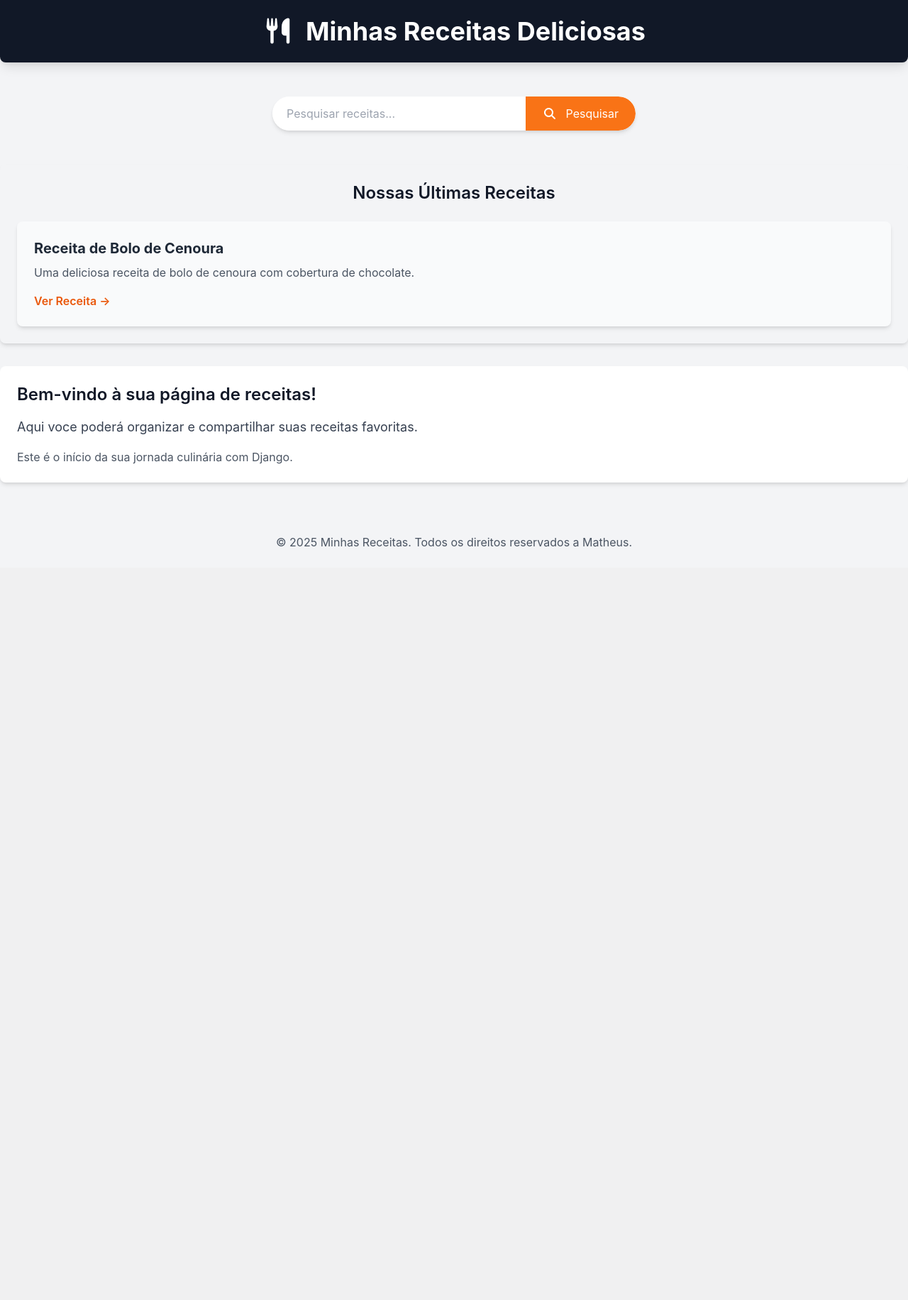
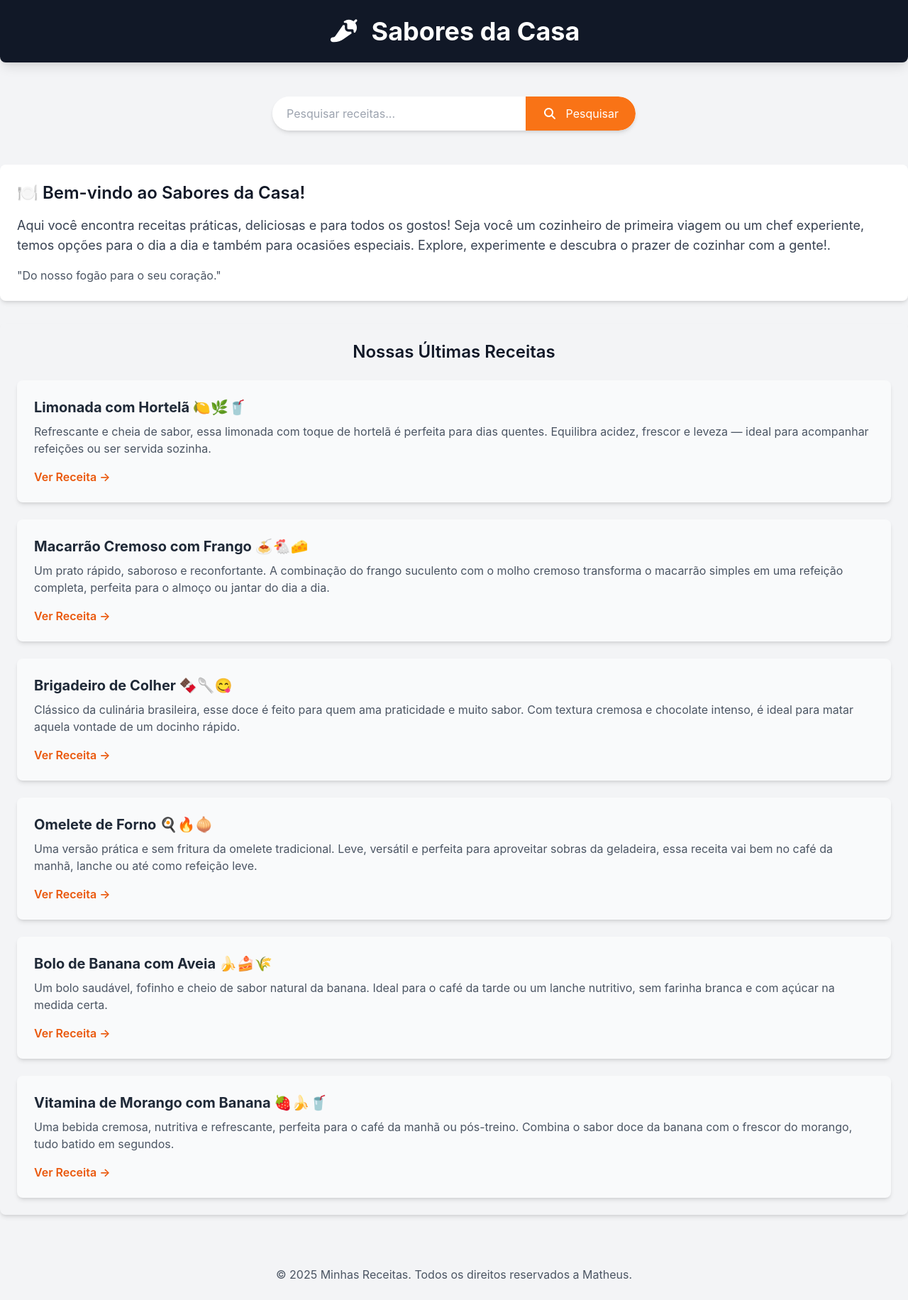
Before and after one commit to Matheus-Rodd/Projeto-Receitas, a Django app: template receitas/templates/receitas/home.html in a window 1280 px wide. Shown: the whole page at 71% size. Before the commit the page ends 771 px from the top, so only its background shows below. Run offline with Django 5.2, Linux system fonts and the light colour scheme; the template is opened without the code that fills it, so the values that code supplies are empty; parts of the project's set-up code (start-up, migrations or seed data) failed here and were passed over; some libraries are stand-ins or nearby versions.

Commit message:
Att. design

```diff
--- a/receitas/templates/receitas/home.html
+++ b/receitas/templates/receitas/home.html
@@ -20,11 +20,11 @@
             <!-- Agrupamento para o Ícone e Título (Centralizado) -->
             <div class="flex items-center mb-4 sm:mb-0">
                 <div class="text-4xl mr-4">
-                    <i class="fas fa-utensils"></i> <!-- Ícone de utensílios (faca e garfo) -->
+                    <i class="fas fa-pepper-hot"></i> <!-- Ícone de utensílios (faca e garfo) -->
                 </div>
                 <!-- Título da Página -->
                 <h1 class="text-4xl font-bold text-center sm:text-left">
-                    Minhas Receitas Deliciosas
+                    Sabores da Casa
                 </h1>
             </div>
             <nav class="mt-4 sm:mt-0">
@@ -47,6 +47,13 @@
 
     <!-- START: Conteúdo Principal da Página com Containers de Receitas-->
 
+       <!-- Conteúdo Principal da Página-->
+<main class="container mx-auto p-6 mt-8 bg-white rounded-lg shadow-md">
+    <h2 class="text-2xl font-semibold mb-4"> 🍽️ Bem-vindo ao Sabores da Casa!</h2>
+    <p class="text-lg text-gray-700"> Aqui você encontra receitas práticas, deliciosas e para todos os gostos! Seja você um cozinheiro de primeira viagem ou um chef experiente, temos opções para o dia a dia e também para ocasiões especiais. Explore, experimente e descubra o prazer de cozinhar com a gente!.</p>
+    <p class="mt-4 text-gray-600">"Do nosso fogão para o seu coração."</p>
+</main>
+
     <main class="container mx-auto p-6 mt-8 bh-white rounded-lg shadow-md">
 
         <!-- Título da seção de receitas -->
@@ -55,18 +62,48 @@
         <div class="flex flex-wrap justify-center gap-6">
            <!-- Receita 1 -->
             <div class="w-full sm:w-[calc(50%-1;5rem)] lg:w-[calc(33,333%-1.5rem)] bg-gray-50 p-6 rounded-lg shadow-md hover:shadow-lg transition-shadow duration-300 ease-in-out">
-                <h3 class="text-xl font-bold mb-2 text-gray-800">Receita de Bolo de Cenoura</h3>
-                <p class="text-gray-600 mb-4">Uma deliciosa receita de bolo de cenoura com cobertura de chocolate.</p>
+                <h3 class="text-xl font-bold mb-2 text-gray-800">Limonada com Hortelã 🍋🌿🥤</h3>
+                <p class="text-gray-600 mb-4">Refrescante e cheia de sabor, essa limonada com toque de hortelã é perfeita para dias quentes. Equilibra acidez, frescor e leveza — ideal para acompanhar refeições ou ser servida sozinha.</p>
+                <a href="#" class="text-orange-600 hover:text-orange-800 font-semibold">Ver Receita &rarr;</a>
+            </div>
+
+            <!-- Receita 2 -->
+            <div class="w-full sm:w-[calc(50%-1;5rem)] lg:w-[calc(33,333%-1.5rem)] bg-gray-50 p-6 rounded-lg shadow-md hover:shadow-lg transition-shadow duration-300 ease-in-out">
+                <h3 class="text-xl font-bold mb-2 text-gray-800">Macarrão Cremoso com Frango 🍝🐔🧀</h3>
+                <p class="text-gray-600 mb-4">Um prato rápido, saboroso e reconfortante. A combinação do frango suculento com o molho cremoso transforma o macarrão simples em uma refeição completa, perfeita para o almoço ou jantar do dia a dia.</p>
+                <a href="#" class="text-orange-600 hover:text-orange-800 font-semibold">Ver Receita &rarr;</a>
+            </div>
+
+            <!-- Receita 3 -->
+            <div class="w-full sm:w-[calc(50%-1;5rem)] lg:w-[calc(33,333%-1.5rem)] bg-gray-50 p-6 rounded-lg shadow-md hover:shadow-lg transition-shadow duration-300 ease-in-out">
+                <h3 class="text-xl font-bold mb-2 text-gray-800">Brigadeiro de Colher 🍫🥄😋</h3>
+                <p class="text-gray-600 mb-4">Clássico da culinária brasileira, esse doce é feito para quem ama praticidade e muito sabor. Com textura cremosa e chocolate intenso, é ideal para matar aquela vontade de um docinho rápido.</p>
+                <a href="#" class="text-orange-600 hover:text-orange-800 font-semibold">Ver Receita &rarr;</a>
+            </div>
+
+            <!-- Receita 4 -->
+            <div class="w-full sm:w-[calc(50%-1;5rem)] lg:w-[calc(33,333%-1.5rem)] bg-gray-50 p-6 rounded-lg shadow-md hover:shadow-lg transition-shadow duration-300 ease-in-out">
+                <h3 class="text-xl font-bold mb-2 text-gray-800">Omelete de Forno 🍳🔥🧅</h3>
+                <p class="text-gray-600 mb-4">Uma versão prática e sem fritura da omelete tradicional. Leve, versátil e perfeita para aproveitar sobras da geladeira, essa receita vai bem no café da manhã, lanche ou até como refeição leve.</p>
+                <a href="#" class="text-orange-600 hover:text-orange-800 font-semibold">Ver Receita &rarr;</a>
+            </div>
+
+            <!-- Receita 5 -->
+            <div class="w-full sm:w-[calc(50%-1;5rem)] lg:w-[calc(33,333%-1.5rem)] bg-gray-50 p-6 rounded-lg shadow-md hover:shadow-lg transition-shadow duration-300 ease-in-out">
+                <h3 class="text-xl font-bold mb-2 text-gray-800">Bolo de Banana com Aveia 🍌🍰🌾</h3>
+                <p class="text-gray-600 mb-4">Um bolo saudável, fofinho e cheio de sabor natural da banana. Ideal para o café da tarde ou um lanche nutritivo, sem farinha branca e com açúcar na medida certa.</p>
+                <a href="#" class="text-orange-600 hover:text-orange-800 font-semibold">Ver Receita &rarr;</a>
+            </div>
+
+            <!-- Receita 6 -->
+            <div class="w-full sm:w-[calc(50%-1;5rem)] lg:w-[calc(33,333%-1.5rem)] bg-gray-50 p-6 rounded-lg shadow-md hover:shadow-lg transition-shadow duration-300 ease-in-out">
+                <h3 class="text-xl font-bold mb-2 text-gray-800">Vitamina de Morango com Banana 🍓🍌🥤</h3>
+                <p class="text-gray-600 mb-4">Uma bebida cremosa, nutritiva e refrescante, perfeita para o café da manhã ou pós-treino. Combina o sabor doce da banana com o frescor do morango, tudo batido em segundos.</p>
                 <a href="#" class="text-orange-600 hover:text-orange-800 font-semibold">Ver Receita &rarr;</a>
             </div>
     </main>
 
-    <!-- Conteúdo Principal da Página-->
-<main class="container mx-auto p-6 mt-8 bg-white rounded-lg shadow-md">
-    <h2 class="text-2xl font-semibold mb-4"> Bem-vindo à sua página de receitas!</h2>
-    <p class="text-lg text-gray-700"> Aqui voce poderá organizar e compartilhar suas receitas favoritas.</p>
-    <p class="mt-4 text-gray-600">Este é o início da sua jornada culinária com Django.</p>
-</main>
+
     <!-- Rodapé da Página -->
     <footer class="mt-12 p-6 text-center text-gray-600">
         <p>&copy; 2025 Minhas Receitas. Todos os direitos reservados a Matheus.</p>
```
